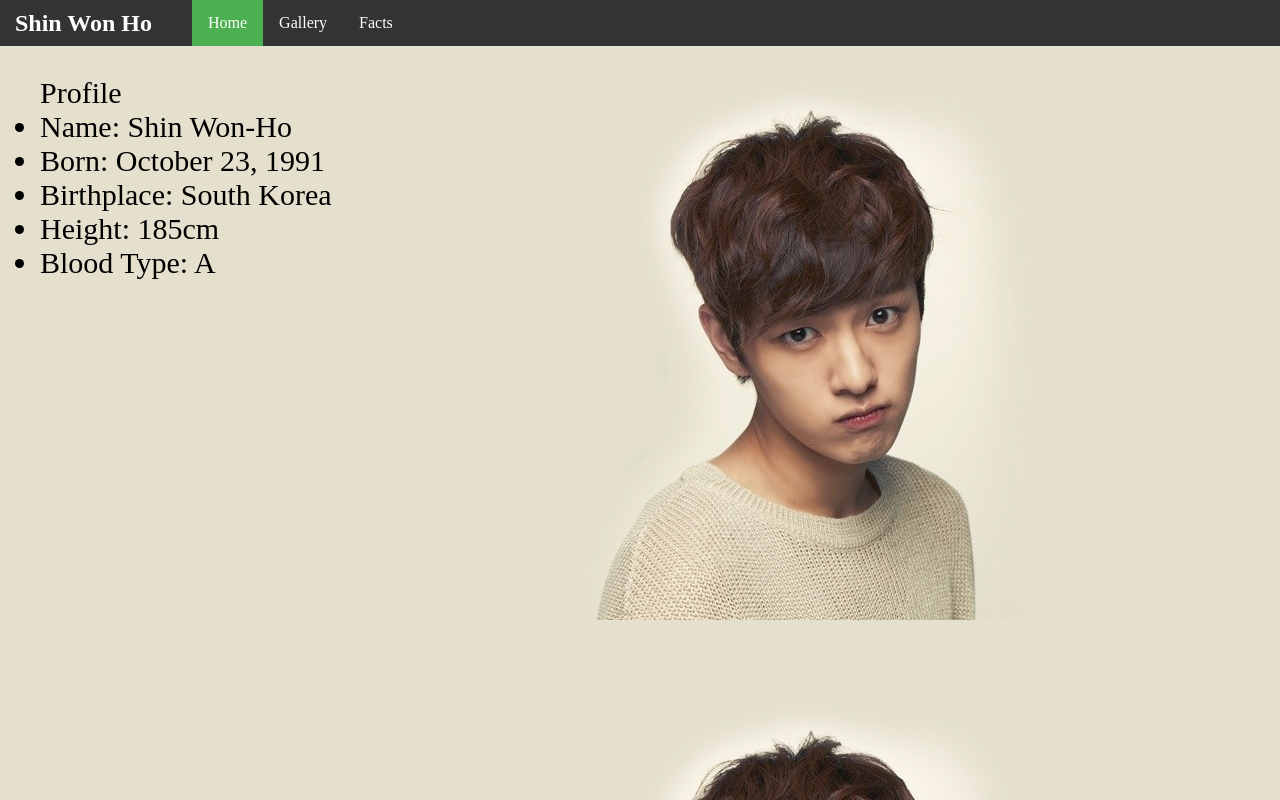
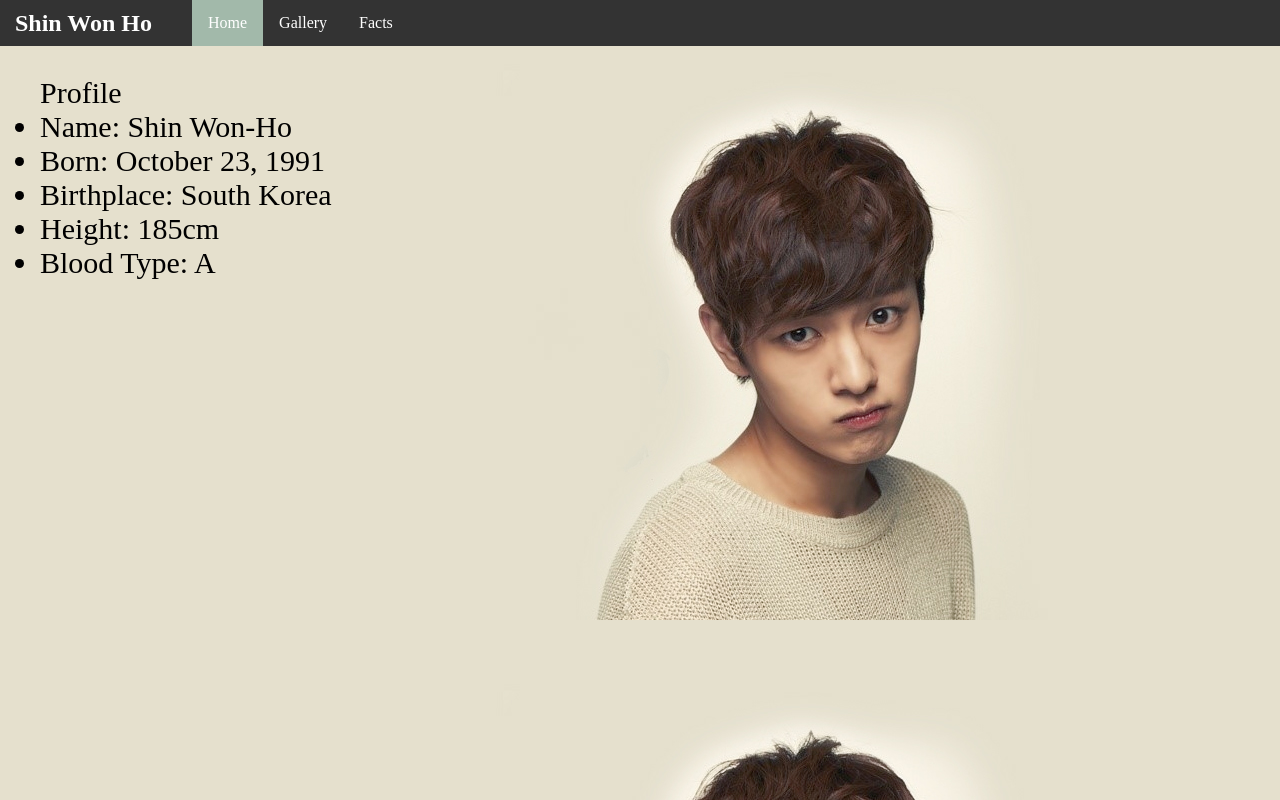
Before and after one commit to angelafunelas/NSTP_Website, a plain HTML site: page index.html in a window 1280 px wide. Drawn offline with Linux system fonts and the light colour scheme.

Commit message:
Update style.css

```diff
--- a/style.css
+++ b/style.css
@@ -46,5 +46,5 @@ nav li a:hover:not(.active) {
 }
 
 nav .active {
-    background-color: #4CAF50;
+    background-color: #A2B9AA;
 }
```
